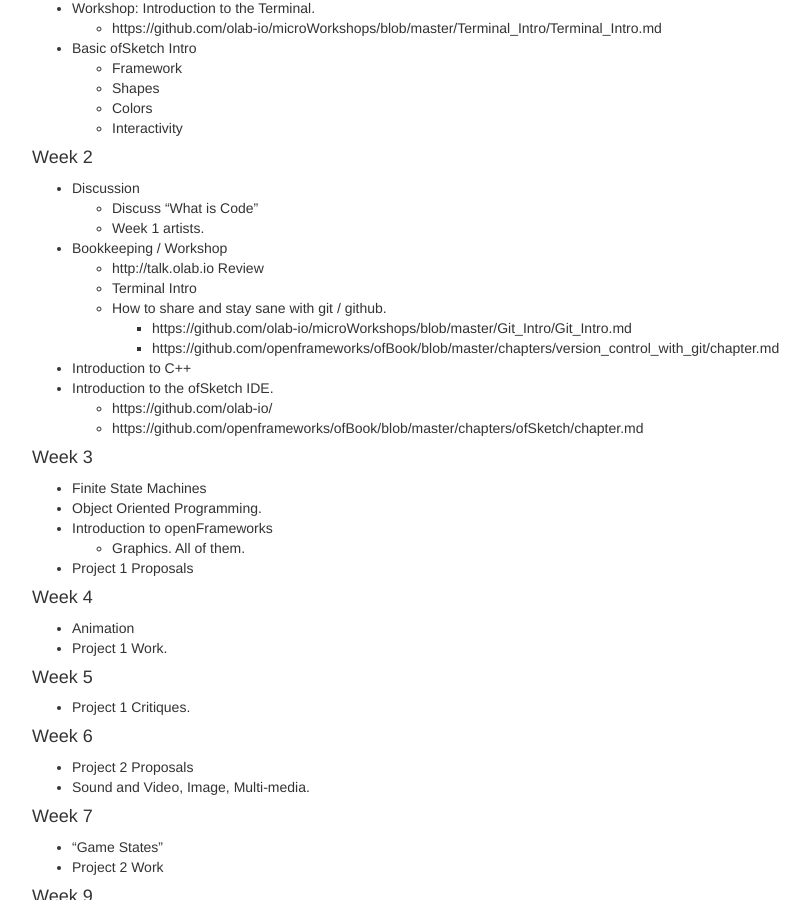
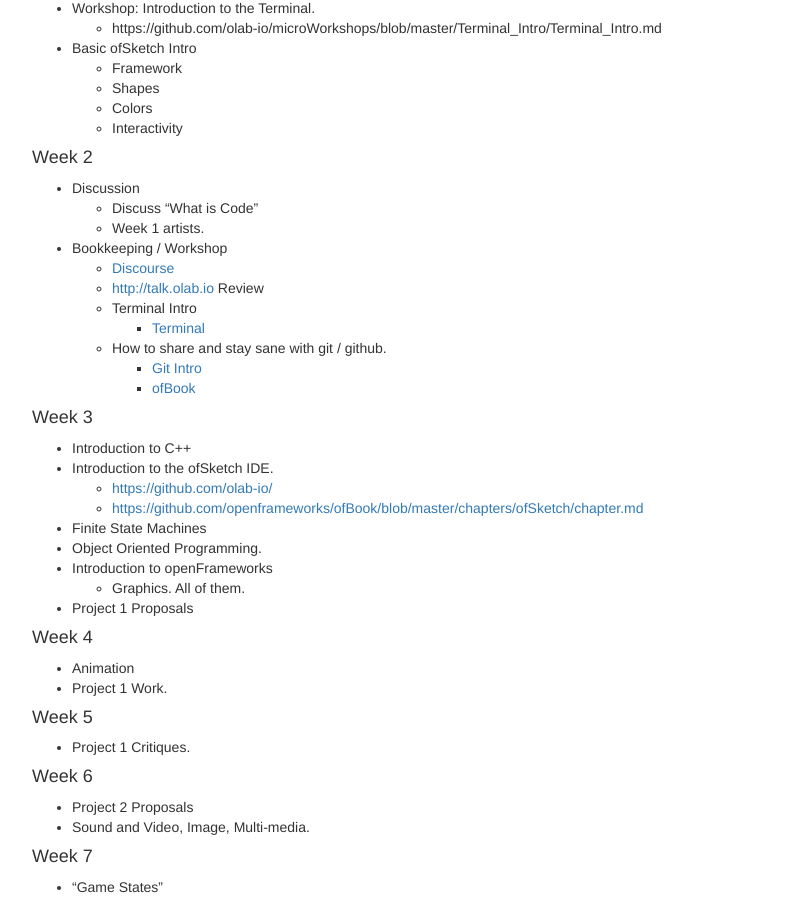
Before and after one commit to chemonxy/InteractiveArt2015, a Jekyll site: the page built from syllabus.md, in a window 1280 px wide and 900 px high, scrolled down 2174 px. Shown: the whole window, without its empty margins (38-848 px from the left). Built offline with Jekyll 4.4.1, drawn with Linux system fonts in a browser that asks for light colours; nearby versions of some CDN libraries.

Commit message:
Update syllabus.

```diff
--- a/syllabus.md
+++ b/syllabus.md
@@ -49,7 +49,6 @@ __Key goals include:__
     - DIWO
     - Publish
     - Cult of Done (http://www.brepettis.com/blog/2009/3/3/the-cult-of-done-manifesto.html)
-
 
 ### Methodology
 Students will engage in individual in-lab and home assignments, class presentations, lectures, discussions, assigned readings, group and individual projects and desk critiques.  Visiting artists / faculty may enhance the experience and offer additional perspectives.
@@ -115,19 +114,20 @@ _(subject to change based on incoming skills and experience)_
     - Week 1 artists.
 
 - Bookkeeping / Workshop
-    - http://talk.olab.io Review
+    - [Discourse](http://discourse.org)
+    - [http://talk.olab.io](http://talk.olab.io) Review
     - Terminal Intro
+        - [Terminal](https://github.com/olab-io/microWorkshops/blob/master/Terminal_Intro/Terminal_Intro.md)
     - How to share and stay sane with git / github.
-        - https://github.com/olab-io/microWorkshops/blob/master/Git_Intro/Git_Intro.md
-        - https://github.com/openframeworks/ofBook/blob/master/chapters/version_control_with_git/chapter.md
+        - [Git Intro](https://github.com/olab-io/microWorkshops/blob/master/Git_Intro/Git_Intro.md)
+        - [ofBook](https://github.com/openframeworks/ofBook/blob/master/chapters/version_control_with_git/chapter.md)
 
+#### Week 3
 - Introduction to C++
 - Introduction to the ofSketch IDE.
-    - https://github.com/olab-io/
-    - https://github.com/openframeworks/ofBook/blob/master/chapters/ofSketch/chapter.md
+    - [https://github.com/olab-io/](https://github.com/olab-io/)
+    - [https://github.com/openframeworks/ofBook/blob/master/chapters/ofSketch/chapter.md](https://github.com/openframeworks/ofBook/blob/master/chapters/ofSketch/chapter.md)
 
-
-#### Week 3
 - Finite State Machines
 - Object Oriented Programming.
 - Introduction to openFrameworks
```
